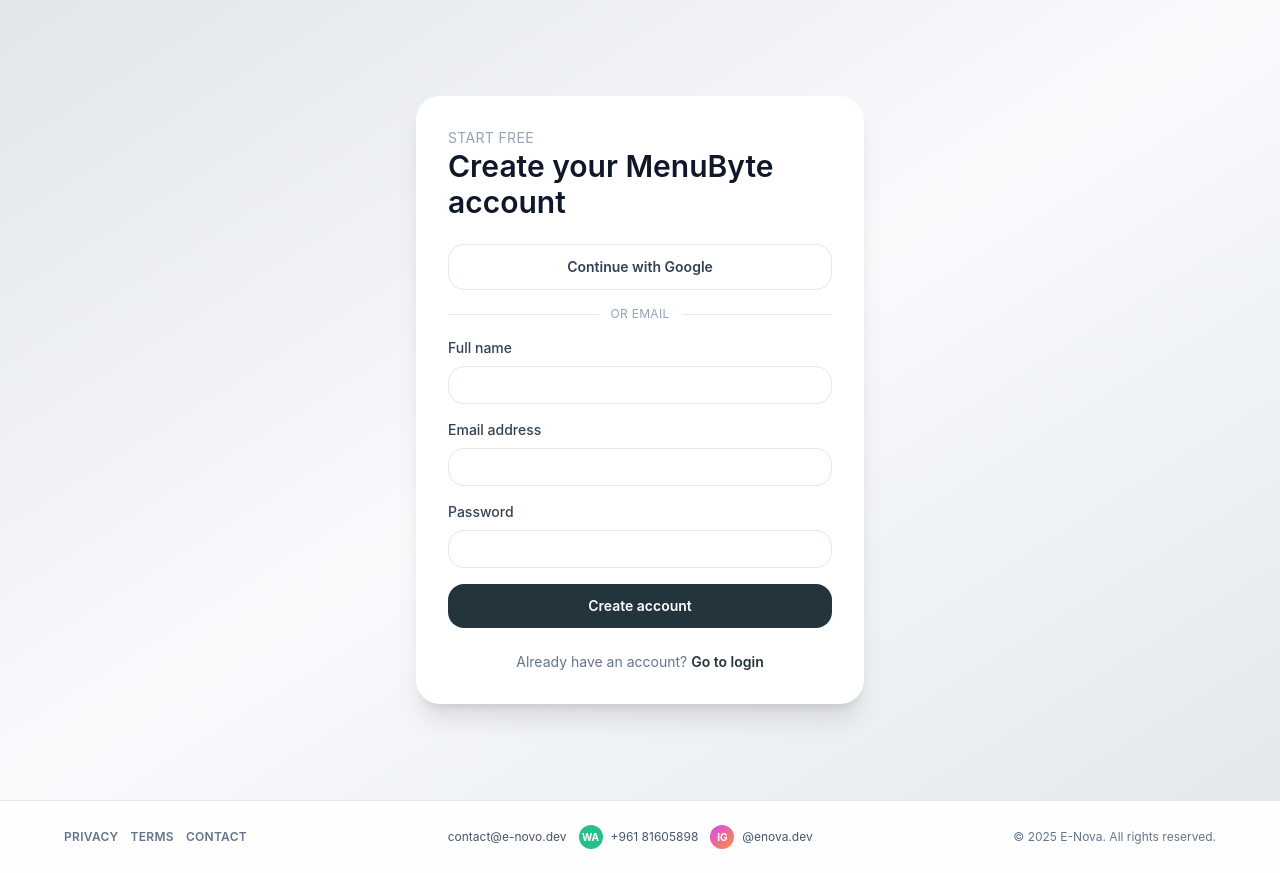
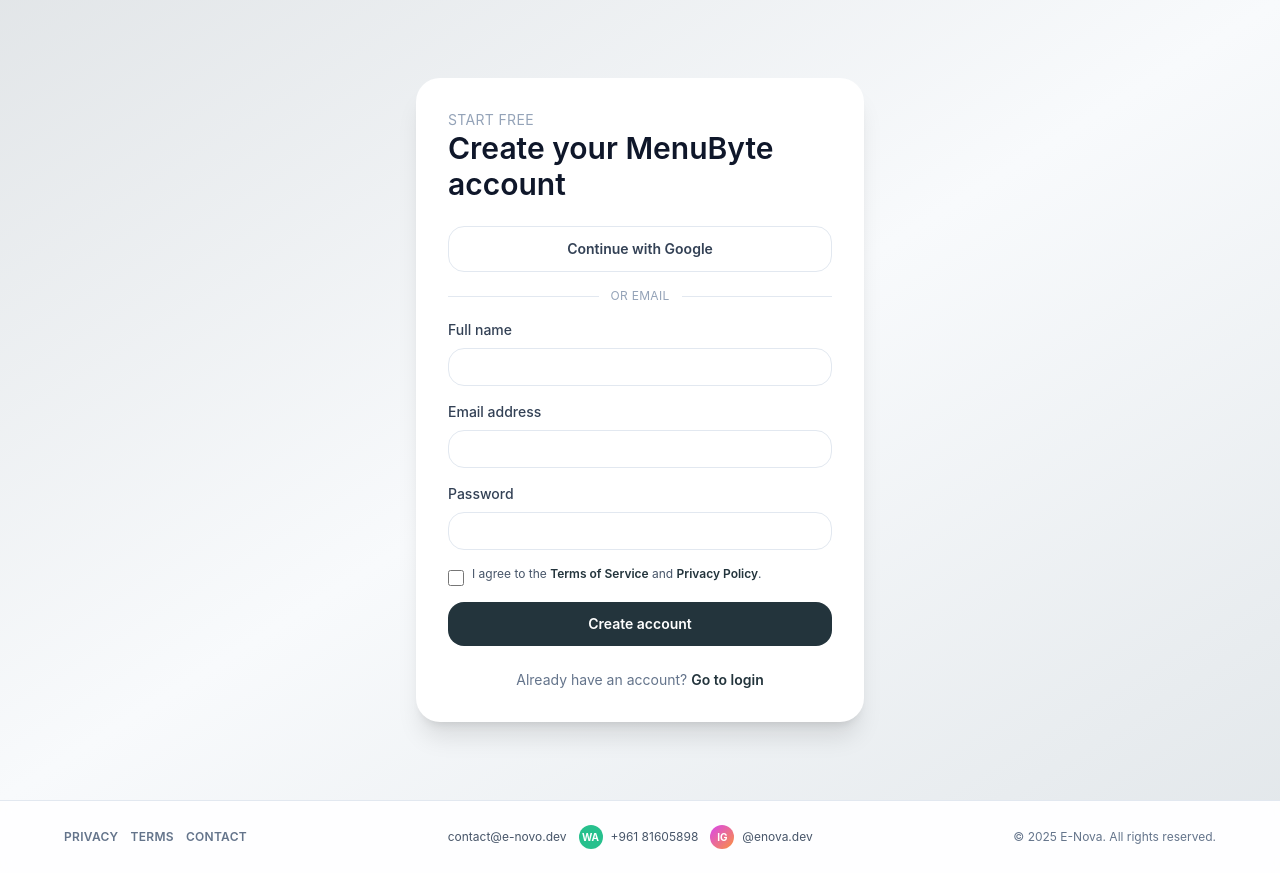
Before and after one commit to EmileGhorra/menubyte, a Next.js app: page /signup in a window 1280 px wide. Built offline with nearby package versions, Linux system fonts and the light colour scheme.

Commit message:
adding legal pages

```diff
--- a/app/signup/page.tsx
+++ b/app/signup/page.tsx
@@ -6,17 +6,22 @@ import { signIn } from 'next-auth/react';
 
 export default function SignupPage() {
   const router = useRouter();
-  const [form, setForm] = useState({ name: '', email: '', password: '' });
+  const [form, setForm] = useState({ name: '', email: '', password: '', agreed: false });
   const [status, setStatus] = useState<'idle' | 'loading' | 'error'>('idle');
   const [error, setError] = useState('');
   const [isGoogleLoading, setIsGoogleLoading] = useState(false);
 
   const handleChange = (field: keyof typeof form) => (event: React.ChangeEvent<HTMLInputElement>) => {
-    setForm((prev) => ({ ...prev, [field]: event.target.value }));
+    const value = field === 'agreed' ? event.target.checked : event.target.value;
+    setForm((prev) => ({ ...prev, [field]: value } as typeof prev));
   };
 
   const handleSubmit = async (event: React.FormEvent) => {
     event.preventDefault();
+    if (!form.agreed) {
+      setError('Please agree to the Terms and Privacy Policy to continue.');
+      return;
+    }
     setStatus('loading');
     setError('');
 
@@ -101,6 +106,26 @@ export default function SignupPage() {
                 onChange={handleChange('password')}
               />
             </label>
+            <label className="flex items-start gap-2 text-sm font-medium text-slate-700">
+              <input
+                type="checkbox"
+                className="mt-1 h-4 w-4 rounded border-slate-300 text-primary focus:ring-primary"
+                checked={form.agreed}
+                onChange={handleChange('agreed')}
+                required
+              />
+              <span className="text-xs font-normal text-slate-600">
+                I agree to the{' '}
+                <a href="/legal/terms" className="font-semibold text-primary hover:text-secondary" target="_blank" rel="noreferrer">
+                  Terms of Service
+                </a>{' '}
+                and{' '}
+                <a href="/legal/privacy" className="font-semibold text-primary hover:text-secondary" target="_blank" rel="noreferrer">
+                  Privacy Policy
+                </a>
+                .
+              </span>
+            </label>
           {error && <p className="text-sm text-rose-600">{error}</p>}
           <button
             type="submit"
```
Lines whose indentation alone changed are shown as unchanged.
